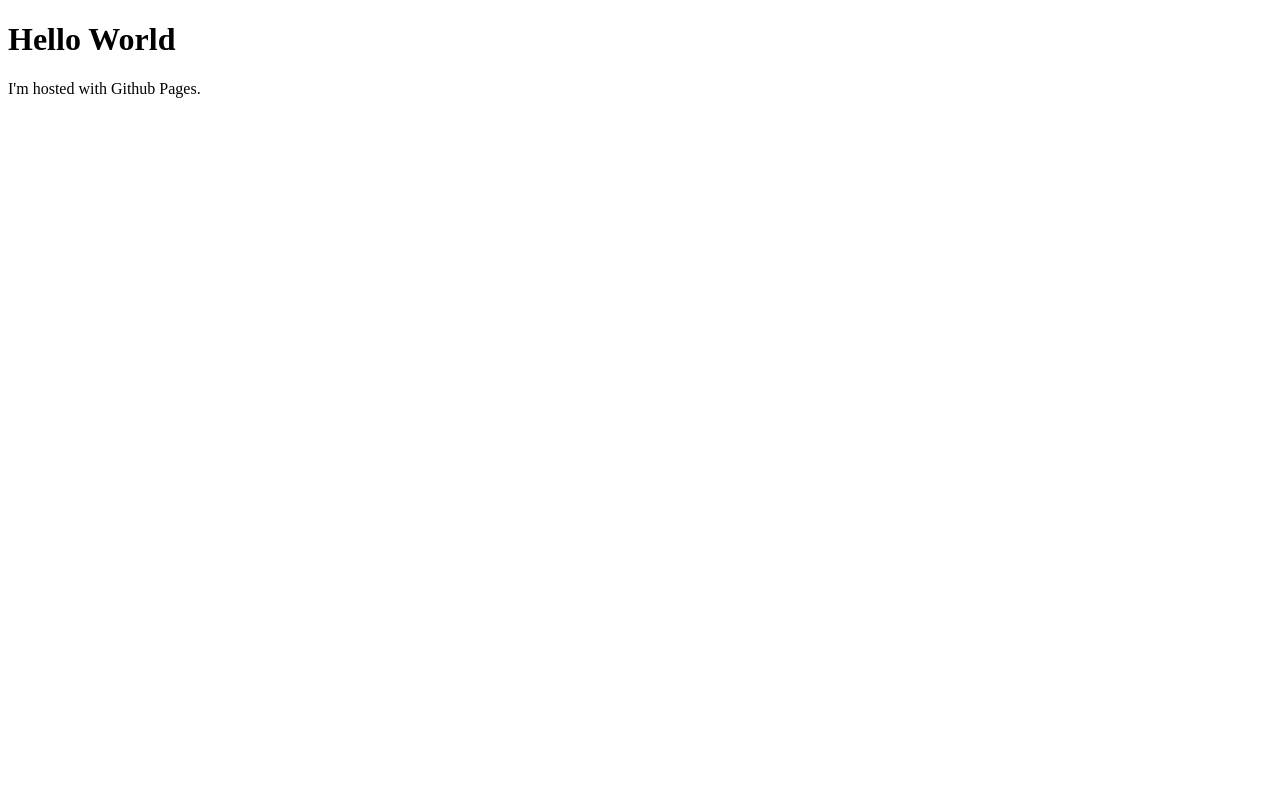
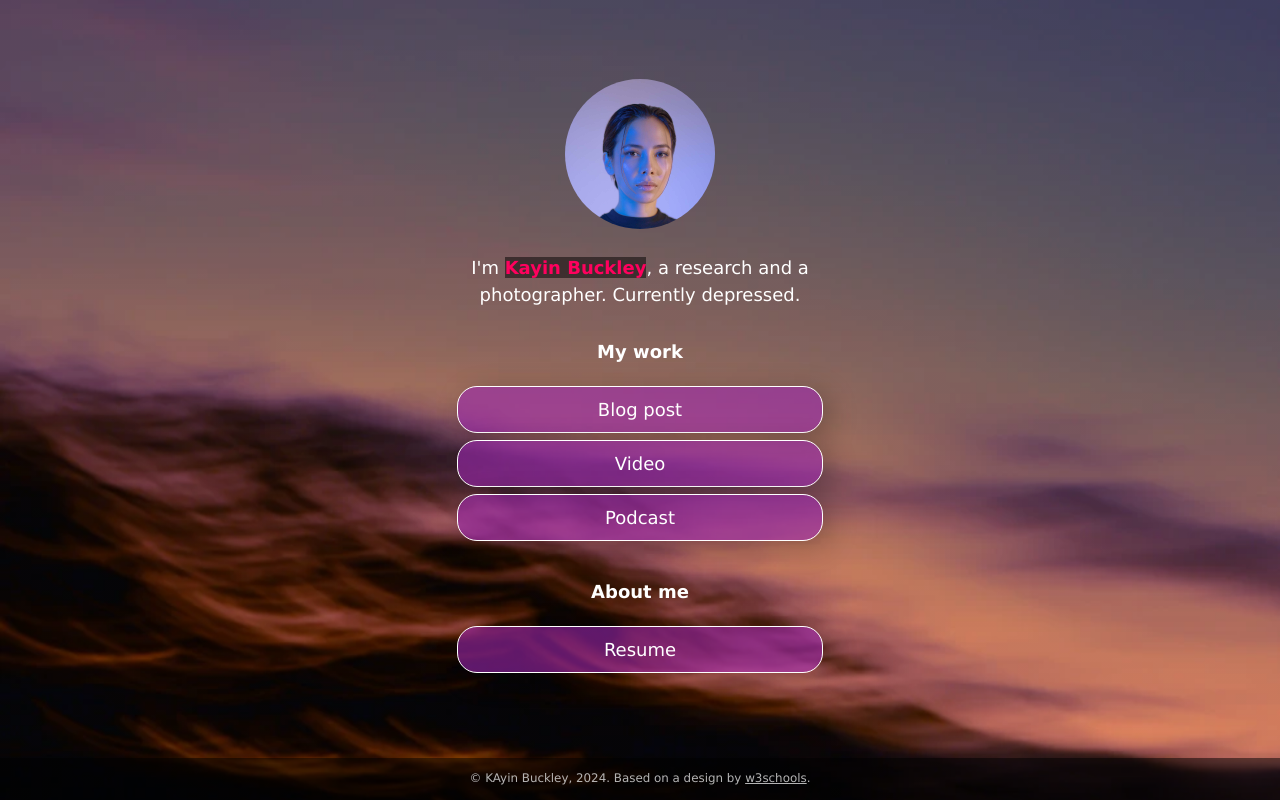
Before and after one commit to kayinb4/kayinb4.github.io, a plain HTML site: page index.html in a window 1280 px wide. Drawn offline with Linux system fonts and the light colour scheme.

Commit message:
Added website template

```diff
--- /dev/null
+++ b/css/style.css
@@ -0,0 +1,231 @@
+:root {
+    --primaryText: #fff;
+    --secondaryText: #ff015e;
+    --primary: rgba(156, 39, 176, .60);
+    --secondary: rgba(255, 1, 94, .60);
+    --buttonHover: rgba(156, 39, 176, .40);
+    --smallButtonHover: rgba(0, 0, 0, .25);
+}
+
+html {
+    box-sizing: border-box;
+    /* keeps button boxes within phone screen width */
+    -ms-text-size-adjust: 100%;
+    -webkit-text-size-adjust: 100%;
+    height: 100%;
+}
+
+*,
+*:before,
+*:after {
+    box-sizing: inherit;
+}
+
+body {
+    margin: 0;
+    min-height: 100%;
+    /* The image used for the site background. Try changing skyscape.jpg to stars.jpg. Put a replacement photo in the images folder and, in line 21 below, replace skyscape.jpg with yourbackgroundfilename.jpg */
+    /* The linear gradient darkens the image, like putting a sunglasses lens on top of it. If you want to darken the image even more, change 0.1 (both times) to 0.3 or higher */
+    background: linear-gradient(rgba(0, 0, 0, 0.1), rgba(0, 0, 0, 0.1)), url(../images/skyscape.jpg);
+    /* Prevents the browser from repeating or "tiling" the background image */
+    background-repeat: no-repeat;
+    background-position: center;
+    /* Freezes the image so that even the content scrolls down, the background stays put */
+    background-attachment: fixed;
+    /* Resizes the background image to cover the entire container */
+    background-size: cover;
+    font-family: Futura, Verdana, sans-serif;
+    line-height: 1.5;
+    font-size: 18px;
+    display: flex;
+    flex-direction: column;
+    justify-content: space-around;
+    align-items: center;
+}
+
+h1 {
+    font-size: 1em;
+}
+
+h2 {
+    font-size: 1em;
+    margin-bottom: 0;
+}
+
+img {
+    margin: .5em 1em;
+    /* border: 1px solid #ccc; */
+    border-radius: 50%;
+    height: 150px;
+    max-width: 100%;
+    object-fit: cover;
+    /* Resizes the image to cover the entire container */
+}
+
+.container {
+    text-align: center;
+    width: 100%;
+    padding: 0;
+    margin-right: auto;
+    margin-left: auto;
+    flex: 1;
+    display: flex;
+    flex-direction: column;
+    justify-content: center;
+}
+
+.image-container {
+    text-align: center;
+    width: 100%;
+}
+
+.main-text-color {
+    color: var(--primaryText);
+}
+
+.name {
+    color: var(--secondaryText);
+}
+
+.name strong {
+    background-color: rgba(0, 0, 0, 0.50);
+}
+
+.section-header {
+    padding-top: .5em;
+}
+
+.button,
+.intro,
+.links-container,
+.slidedown,
+.external-link {
+    width: 100%;
+    min-width: 50%;
+    padding: .5em 1em;
+    text-decoration: none;
+    color: inherit;
+    text-align: center;
+}
+
+.button, .external-link {
+    border: 1px solid var(--primaryText);
+    border-radius: 20px;
+    box-shadow: 7px 6px 28px 1px rgba(0, 0, 0, 0.24);
+    overflow: hidden;
+    white-space: nowrap;
+    display: inline-block;
+    background-color: var(--primary);
+    cursor: pointer;
+    transition: 0.2s all;
+}
+
+.button:not(.highlight) {
+    background-color: var(--primary);
+}
+
+@media (hover: hover) {
+    .button:hover { background-color: var(--buttonHover); }
+}
+
+.button.highlight {
+    background-color: var(--secondary);
+}
+
+.button:active, .external-link:active {
+    transform: scale(0.98);
+    /* Scaling button to 0.98 to its original size */
+    box-shadow: 3px 2px 22px 1px rgba(0, 0, 0, 0.24);
+    /* Lowering the shadow */
+}
+
+.intro {
+    margin: 0 auto;
+}
+
+.section {
+    margin-top: 1em;
+}
+
+.slidedown {
+    margin: 0 auto;
+    padding: 0;
+    -webkit-transition: height .4s ease;
+    -o-transition: height .4s ease;
+    transition: height .4s ease;
+    overflow: hidden;
+    height: 0;
+}
+
+.external-link {
+    border: 1px solid var(--primaryText);
+    border-radius: 20px;
+    background-color: transparent;
+    display: flex;
+    align-items: center;
+    justify-content: center;
+    padding: 0;
+    margin: .5em auto 1.5em auto;
+    text-decoration: none;
+    color: inherit;
+    height: 2em;
+    width: 6em;
+}
+
+.external-link:hover {
+    background-color: var(--smallButtonHover)
+}
+
+.description {
+    display: flex;
+    text-align: left;
+    flex-direction: column;
+    padding: 0 .6em;
+}
+
+.description > p {
+    margin: .5em 0;
+}
+
+.footer {
+  font-size: .66em;
+  background-color: rgba(0, 0, 0, .5);
+  color: rgba(225, 225, 225, .8);
+  text-decoration: none;
+  width: 100%;
+  min-height: 3em;
+  display: flex;
+  align-items: center;
+  justify-content: center;
+  position: relative;
+}
+
+.footer a {
+    color: inherit;
+}
+
+/* Media queries allow you to change style properties according to the screen width. In this case, if the screen is AT LEAST 540 pixels wide (bigger than a standard phone), the .container resizes to 540 pixels and the buttons and intro resize to 85% of the container width */
+@media (min-width: 540px) {
+    .container {
+        max-width: 540px;
+    }
+
+    .button,
+    .intro,
+    .slidedown {
+        width: 85%;
+    }
+}
+
+/* If the screen is AT LEAST 768 pixels wide (standard tablet or larger), the .container resizes to 750 pixels and the buttons and intro resize to 40% of the container width */
+@media (min-width: 768px) {
+    .container {
+        max-width: 768px;
+    }
+
+    .button,
+    .intro,
+    .slidedown {
+        width: 40%;
+    }
+}
--- a/index.html
+++ b/index.html
@@ -1,7 +1,74 @@
 <!DOCTYPE html>
-<html>
-<body>
-<h1>Hello World</h1>
-<p>I'm hosted with Github Pages.<p>
+<!-- This page is adapted from w3schools "How to make a link tree website https://www.w3schools.com/howto/howto_website_create_linktree.asp" -->
+<html lang="en">
+
+<head>
+  <meta charset="utf-8" />
+  <meta name="viewport" content="width=device-width, initial-scale=1" />
+  <!-- Add your name below -->
+  <title>Kayin Buckley</title>
+  <link rel="stylesheet" href="css/style.css">
+</head>
+
+<body class="main-text-color">
+  <!-- Content container. Everything except footer goes here -->
+  <div class="container">
+    <!-- Image and name container. Put your replacement photo—which you should crop to be square—in the images folder, then change the source attribute to images/yourportraitfilename.jpg. This path says, "Look in the images folder for yourportraitfilename.jpg." Be sure to change the alt text, too. -->
+    <div class="image-container">
+      <img src="images/portrait.jpg" alt="Photo by Art Hauntington">
+    </div>
+    <div class="intro">
+      I'm <span class="name"><strong>Kayin Buckley</strong></span>, a research and a photographer. Currently depressed.
+    </div>
+    <div class="section-header">
+      <h1>My work</h1>
+    </div>
+    <!-- Replace the # inside of the href="#" with your links. -->
+    <div class="links-container">
+      <div class="button toggle">Blog post</div>
+      <div class="slidedown">
+        <div class="description">
+          <h2>Blog post title</h2>
+          <p>Here, add a short but appealing description of your blog post.</p>
+          <a href="#" class="external-link" target="_blank">Read</a>
+        </div>
+      </div>
+
+      <div class="button toggle">Video</div>
+      <div class="slidedown">
+        <div class="description">
+          <h2>Video title</h2>
+          <p>Add a short but appealing description of your video.</p>
+          <a href="#" class="external-link" target="_blank">Watch</a>
+        </div>
+      </div>
+
+      <div class="button toggle">Podcast</div>
+      <div class="slidedown">
+        <div class="description">
+          <h2>Podcast title</h2>
+          <p>Add a short but appealing description of your podcast</p>
+          <a href="#" class="external-link" target="_blank">Listen</a>
+        </div>
+      </div>
+    </div>
+
+    <!-- Replace # with PDF from Google Docs, or replace the entire section with whatever you want. Or delete it! Or add another section below it!-->
+    <div class="section-header">
+      <h1>About me</h1>
+    </div>
+
+    <div class="links-container">
+      <a href="https://drive.google.com" class="button" target="_blank">Resume</a>
+    </div>
+
+  </div>
+  <div class="footer">
+    <p>© KAyin Buckley, 2024. Based on a design by <a
+        href="https://www.w3schools.com/howto/howto_website_create_linktree.asp" target="_blank">w3schools</a>.
+    </p>
+  </div>
+  <script type="text/javascript" src="js/slider.js"></script>
 </body>
+
 </html>
--- /dev/null
+++ b/js/slider.js
@@ -0,0 +1,19 @@
+document.addEventListener("DOMContentLoaded", () => {
+  const a = document.querySelectorAll(".toggle");
+  a.forEach((e) => {
+    e.addEventListener("click", function () {
+      let slider = this.nextElementSibling;
+      if (slider.style.height) {
+        slider.style.height = null;
+        e.classList.remove("highlight");
+      } else {
+        document.querySelectorAll(".toggle.highlight").forEach((f) => {
+          f.classList.remove("highlight");
+          f.nextElementSibling.style.height = null;
+        });
+        e.classList.add("highlight");
+        slider.style.height = slider.scrollHeight + "px";
+      }
+    })
+  })
+})
```
Also changed, not shown: images/portrait.jpg (added), images/skyscape.jpg (added), images/stars.jpg (added), 1 other file.
